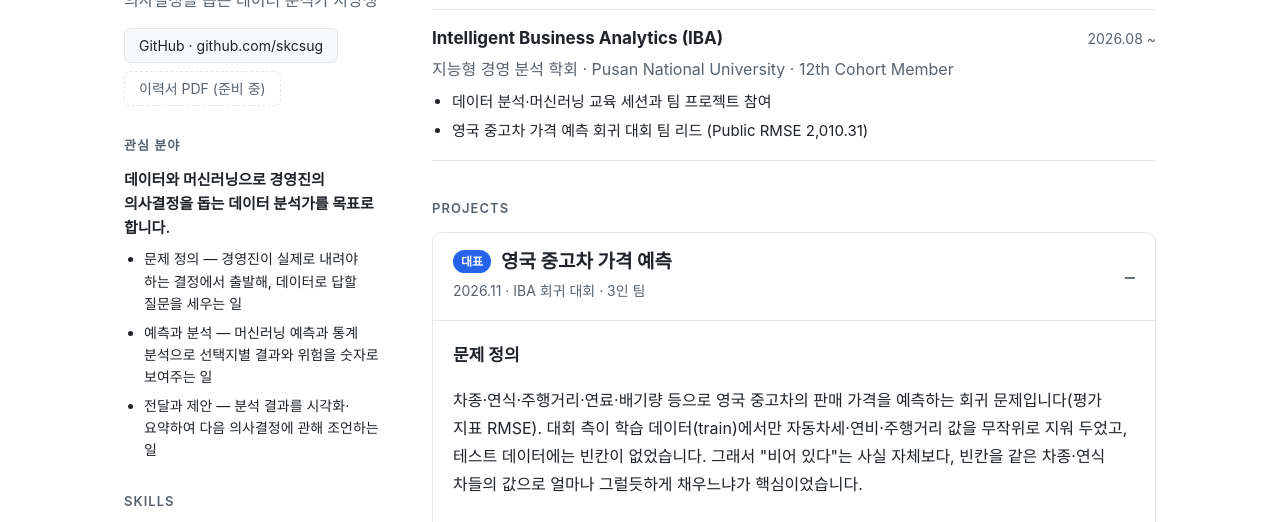
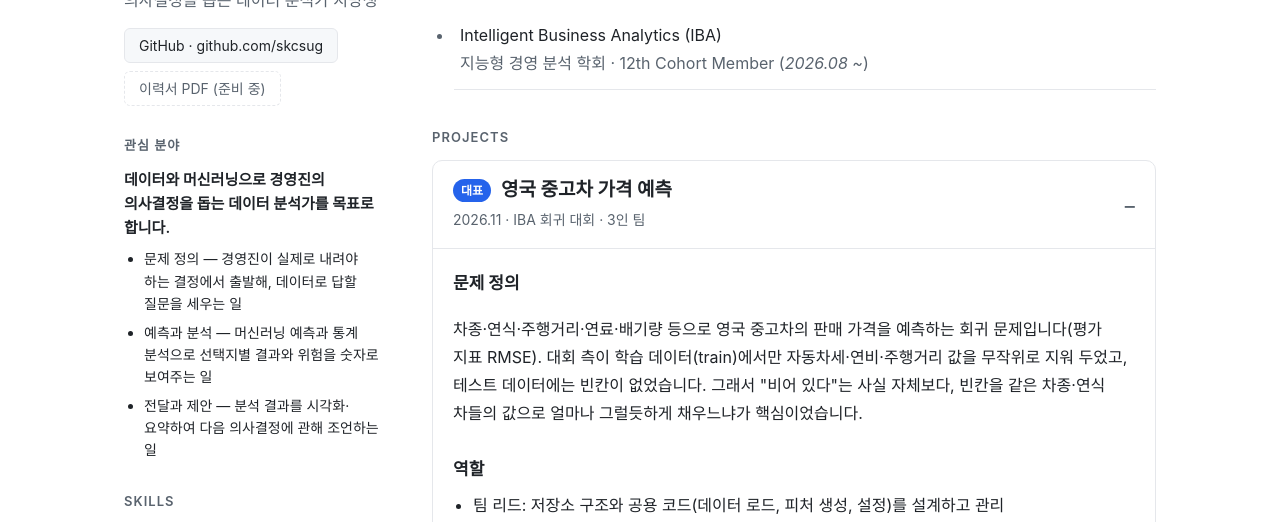
Before and after one commit to skcsug/skcsug.github.io, an Astro site: page / in a window 1280 px wide. Shown: the part 206-728 px from the top of the page. Built offline with nearby package versions, Linux system fonts and the light colour scheme; Astro itself is replaced by a stand-in of ours; a web font is replaced by a local one.

Commit message:
style: Activities를 Education과 같은 한 줄 형식으로 단순화
Co-Authored-By: Claude Opus 5.5 <noreply@anthropic.com>

```diff
--- a/src/data/profile.ts
+++ b/src/data/profile.ts
@@ -21,15 +21,7 @@ export const education = [
 ];
 
 export const activities = [
-  {
-    name: 'Intelligent Business Analytics (IBA)',
-    period: '2026.08 ~',
-    sub: '지능형 경영 분석 학회 · Pusan National University · 12th Cohort Member',
-    points: [
-      '데이터 분석·머신러닝 교육 세션과 팀 프로젝트 참여',
-      '영국 중고차 가격 예측 회귀 대회 팀 리드 (Public RMSE 2,010.31)',
-    ],
-  },
+  { name: 'Intelligent Business Analytics (IBA)', sub: '지능형 경영 분석 학회 · 12th Cohort Member', period: '2026.08 ~' },
 ];
 
 export const featured = {
--- a/src/pages/index.astro
+++ b/src/pages/index.astro
@@ -55,16 +55,14 @@ const githubLabel = profile.github.replace('https://', '');
 
         <section class="block">
           <h2>Activities</h2>
-          {activities.map((a) => (
-            <div class="entry">
-              <div class="entry-head">
-                <span class="entry-title">{a.name}</span>
-                <span class="meta">{a.period}</span>
-              </div>
-              <p class="entry-sub">{a.sub}</p>
-              <ul class="entry-points">{a.points.map((p) => <li>{p}</li>)}</ul>
-            </div>
-          ))}
+          <ul class="edu">
+            {activities.map((a) => (
+              <li>
+                <span class="edu-degree">{a.name}</span>
+                <span class="edu-school">{a.sub} (<em>{a.period}</em>)</span>
+              </li>
+            ))}
+          </ul>
         </section>
 
         <h2>Projects</h2>
--- a/src/styles/global.css
+++ b/src/styles/global.css
@@ -63,14 +63,8 @@ h2 { font-size: 13px; letter-spacing: 0.08em; text-transform: uppercase; color:
 h4 { font-size: 17px; margin: 28px 0 6px; }
 .meta { color: var(--muted); font-size: 14px; }
 
-/* Education / Activities 항목 */
+/* Education / Activities 공통 */
 .block { margin-bottom: 36px; }
-.entry { padding: 14px 0; border-bottom: 1px solid var(--line); }
-.entry:first-of-type { border-top: 1px solid var(--line); }
-.entry-head { display: flex; flex-wrap: wrap; justify-content: space-between; align-items: baseline; gap: 2px 12px; }
-.entry-title { font-size: 17px; font-weight: 700; }
-.entry-sub { margin: 2px 0 0; color: var(--muted); }
-.entry-points { margin: 6px 0 0; font-size: 15px; }
 
 /* Education: 글머리 기호 + "학위, 전공   학교 (기간)" 한 줄, 줄마다 밑줄 */
 .edu { padding-left: 22px; margin: 0; }
```
Also changed, not shown: tests/site.test.mjs (+9 -0 lines).
